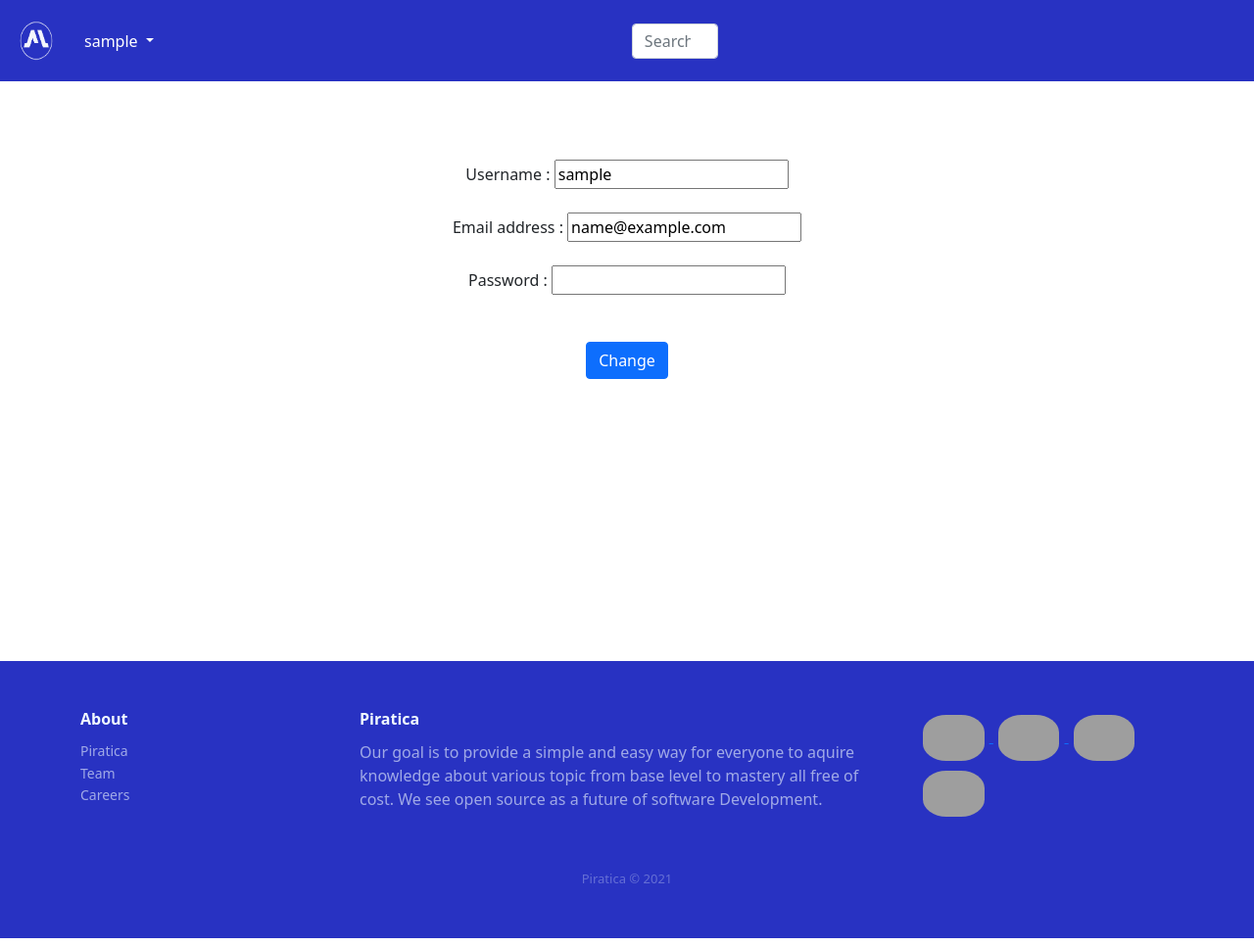
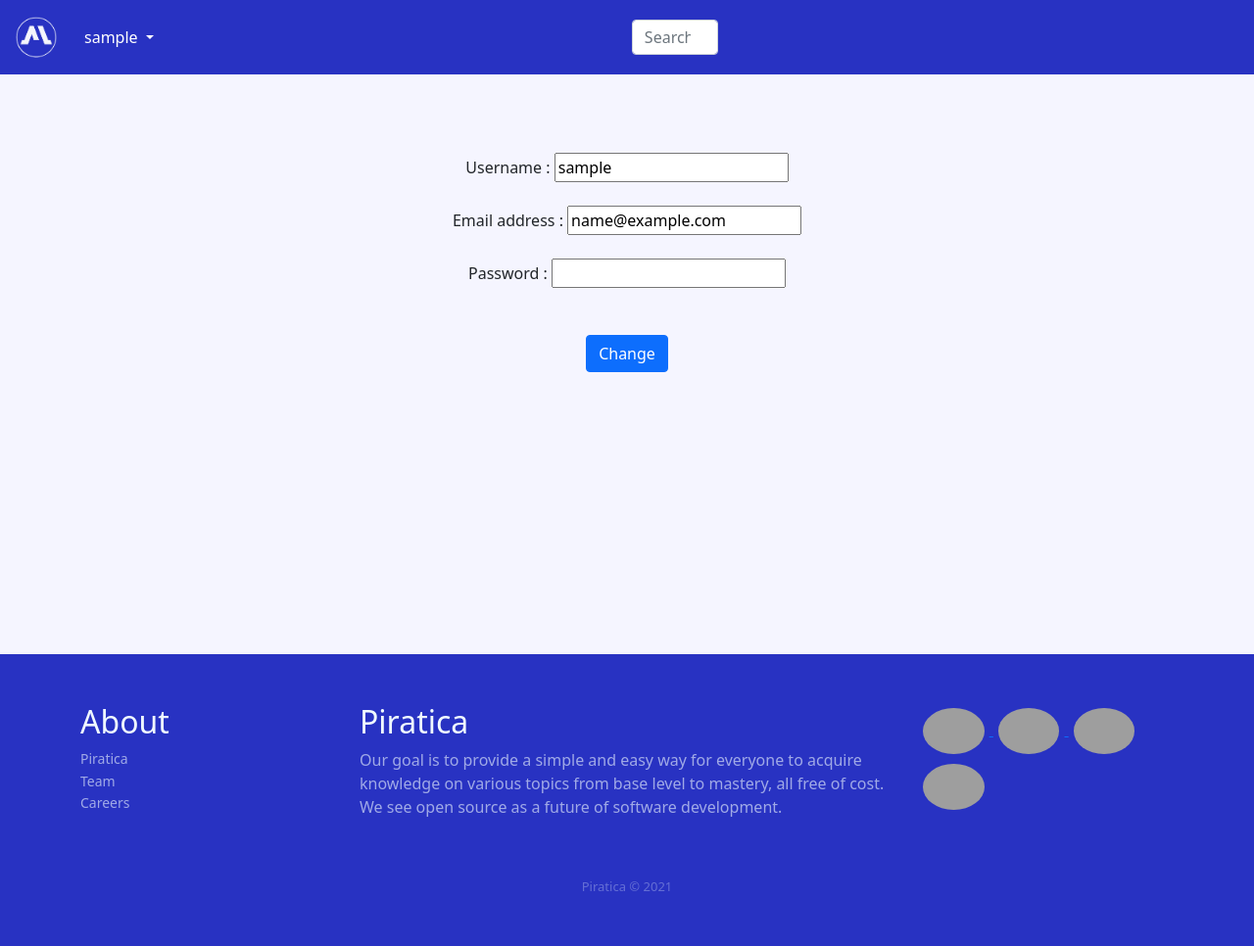
Before and after one commit to apurbadh/Minerva, a Django app: page /change in a window 1280 px wide. Shown: the whole page at 98% size. Run offline with Django 3.2, Linux system fonts and the light colour scheme; the visitor is signed in with stand-in values (Sample User, id 1); grey boxes are pictures that could not be loaded.

Commit message:
some edits

```diff
--- a/course/templates/base.html
+++ b/course/templates/base.html
@@ -11,7 +11,7 @@
 
     <title>Minerva | {% block title %} {% endblock %}</title>
 </head>
-<body>
+<body style="background-color: #f5f5ff;">
    <nav class="navbar navbar-expand-lg navbar-light bg-light" style="width: 100%; background-clip: content-box; box-shadow: inset 0 0 0 10px #2832C2;">
   <div class="container-fluid" style="background-color: #2832C2;">
     <a class="navbar-brand" href="/"><img src="/static/images/main.png" width="50px" height="50px"></a>
@@ -55,7 +55,7 @@
             <div class="container">
                 <div class="row">
                     <div class="col-sm-6 col-md-3 item">
-                        <h3>About</h3>
+                        <h2>About</h2>
                         <ul>
                             <li><a href="#">Piratica</a></li>
                             <li><a href="#">Team</a></li>
@@ -63,14 +63,14 @@
                         </ul>
                     </div>
                     <div class="col-md-6 item text">
-                        <h3>Piratica</h3>
-                        <p>  Our goal is to provide a simple and easy way for everyone to aquire knowledge about various topic from base level to mastery all free of cost. We see open source as a future of software Development. </p>
+                        <h2></h>Piratica</h2>
+                        <p>  Our goal is to provide a simple and easy way for everyone to acquire knowledge on various topics from base level to mastery, all free of cost. We see open source as a future of software development. </p>
                     </div>
                     <div class="col">
-                      <a href="https://github.com/apurbadh"> <img src="https://avatars.githubusercontent.com/u/65907464?v=4" > <i class="icon"></i></a>
-                      <a href="https://github.com/ashshelby"><img src="https://avatars.githubusercontent.com/u/67235783?v=4"> <i class="icon"></i></a>
-                      <a href="https://github.com/samrat-nakarmi"> <img src="https://scontent.fbwa1-1.fna.fbcdn.net/v/t1.6435-1/s200x200/137006842_2890755514502832_1290393176386706807_n.jpg?_nc_cat=111&ccb=1-5&_nc_sid=7206a8&_nc_ohc=TLVXSWPttDUAX99w1ZQ&_nc_ht=scontent.fbwa1-1.fna&oh=eda0655936fb1548553e225a0631fffa&oe=61582C9E"> <i class="icon"></i></a>
-                      <a href="https://github.com/Ashwot-Acharya"> <img src="https://avatars.githubusercontent.com/u/77325112?v=4"> <i class="icon"></i></a>
+                      <a href="https://github.com/apurbadh"> <img class="avatar" src="https://avatars.githubusercontent.com/u/65907464?v=4" > <i class="icon"></i></a>
+                      <a href="https://github.com/ashshelby"><img class="avatar" src="https://avatars.githubusercontent.com/u/67235783?v=4"> <i class="icon"></i></a>
+                      <a href="https://github.com/samrat-nakarmi"> <img class="avatar" src="https://scontent.fbwa1-1.fna.fbcdn.net/v/t1.6435-1/s200x200/137006842_2890755514502832_1290393176386706807_n.jpg?_nc_cat=111&ccb=1-5&_nc_sid=7206a8&_nc_ohc=TLVXSWPttDUAX99w1ZQ&_nc_ht=scontent.fbwa1-1.fna&oh=eda0655936fb1548553e225a0631fffa&oe=61582C9E"> <i class="icon"></i></a>
+                      <a href="https://github.com/Ashwot-Acharya"> <img class="avatar" src="https://avatars.githubusercontent.com/u/77325112?v=4"> <i class="icon"></i></a>
                     </div>
                 </div>
                 <p class="copyright">Piratica © 2021</p>
@@ -80,8 +80,8 @@
 </body>
 </html>
 <style>
-  img{
-    border-radius: 40%;
+  .avatar {
+    border-radius: 50%;
     height: 57px;
     padding: 5px;
 
--- a/course/templates/create-course.html
+++ b/course/templates/create-course.html
@@ -8,9 +8,9 @@
 <form action="" method="POST" style="text-align: center;margin-top:5rem" enctype="multipart/form-data">
     {% csrf_token %}
     <h1 style="font-weight: bold;">CREATE COURSE</h1><br>
-        Name : {{ form.name }}<br><br>
+        <p style="text-align: center;">Name : {{ form.name }}</p><br><br>
         {{ form.description }}<br><br>
-        Picture : {{ form.picture }}<br><br>
+        <p style="text-align: center; margin-left: 7rem;">Picture : {{ form.picture }}</p><br><br>
         <input type="submit" value="Create Course" class="btn btn-primary">
     </form>
     <br>
```
